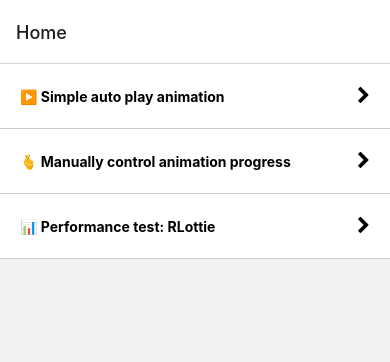
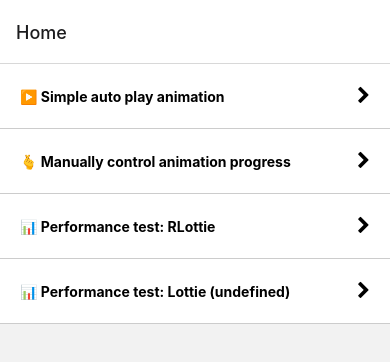
Before and after one commit to hannojg/react-native-rlottie, a React Native app in the folder example/: screen /Home in a window 390 px wide. Shown: the top 362 px of the page. Built offline with nearby package versions, Linux system fonts and the light colour scheme.

Commit message:
add lottie-react-native for testing comparison

```diff
--- a/example/App.tsx
+++ b/example/App.tsx
@@ -4,7 +4,8 @@ import {createNativeStackNavigator} from '@react-navigation/native-stack';
 import {HomeScreen} from './src/screens/HomeScreen';
 import {SimpleViewScreen} from './src/screens/SimpleViewScreen';
 import {ManualControlScreen} from './src/screens/ManualControlScreen';
-import { PerformanceRLottieScreen } from './src/screens/PerformanceRLottieScreen';
+import {PerformanceRLottieScreen} from './src/screens/PerformanceRLottieScreen';
+import {PerformanceLottieScreen} from './src/screens/PerformanceLottieScreen';
 
 const Stack = createNativeStackNavigator();
 
@@ -18,7 +19,14 @@ const App = () => {
           name="ManualControlScreen"
           component={ManualControlScreen}
         />
-        <Stack.Screen name="PerformanceRLottieScreen" component={PerformanceRLottieScreen} />
+        <Stack.Screen
+          name="PerformanceRLottieScreen"
+          component={PerformanceRLottieScreen}
+        />
+        <Stack.Screen
+          name="PerformanceLottieScreen"
+          component={PerformanceLottieScreen}
+        />
       </Stack.Navigator>
     </NavigationContainer>
   );
--- a/example/package.json
+++ b/example/package.json
@@ -12,6 +12,7 @@
   "dependencies": {
     "@react-navigation/native": "^6.0.10",
     "@react-navigation/native-stack": "^6.6.2",
+    "lottie-react-native": "^5.1.3",
     "react": "17.0.2",
     "react-native": "0.68.2",
     "react-native-performance-stats": "^0.2.3",
--- a/example/src/screens/HomeScreen.tsx
+++ b/example/src/screens/HomeScreen.tsx
@@ -2,6 +2,7 @@ import React from 'react';
 import {ScrollView} from 'react-native';
 import {Item} from '../components/Item';
 import type {NativeStackHeaderProps} from '@react-navigation/native-stack';
+import {Platform} from 'react-native';
 
 export const HomeScreen = ({navigation}: NativeStackHeaderProps) => {
   return (
@@ -18,6 +19,13 @@ export const HomeScreen = ({navigation}: NativeStackHeaderProps) => {
         title="📊 Performance test: RLottie"
         onPress={() => navigation.navigate('PerformanceRLottieScreen')}
       />
+      <Item
+        title={`📊 Performance test: Lottie (${Platform.select({
+          ios: 'lottie-ios',
+          android: 'lottie-android',
+        })})`}
+        onPress={() => navigation.navigate('PerformanceLottieScreen')}
+      />
     </ScrollView>
   );
 };
--- /dev/null
+++ b/example/src/screens/PerformanceLottieScreen.tsx
@@ -0,0 +1,7 @@
+import React from 'react';
+import {PerformanceScreen} from '../components/PerformanceScreen';
+import LottieView from 'lottie-react-native';
+
+export const PerformanceLottieScreen = () => {
+  return <PerformanceScreen LottieComponent={LottieView} />;
+};
```
Also changed, not shown: 2 other files (tests, documents, lock files or other folders).
